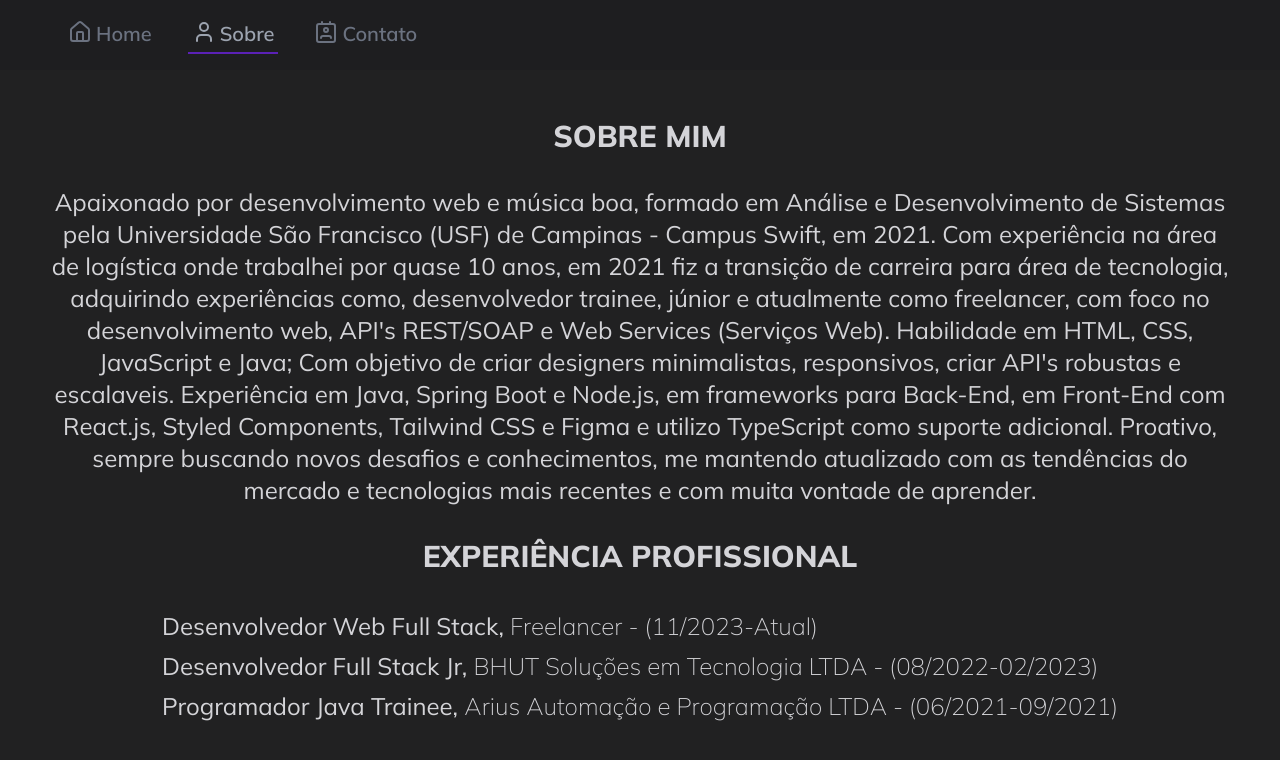
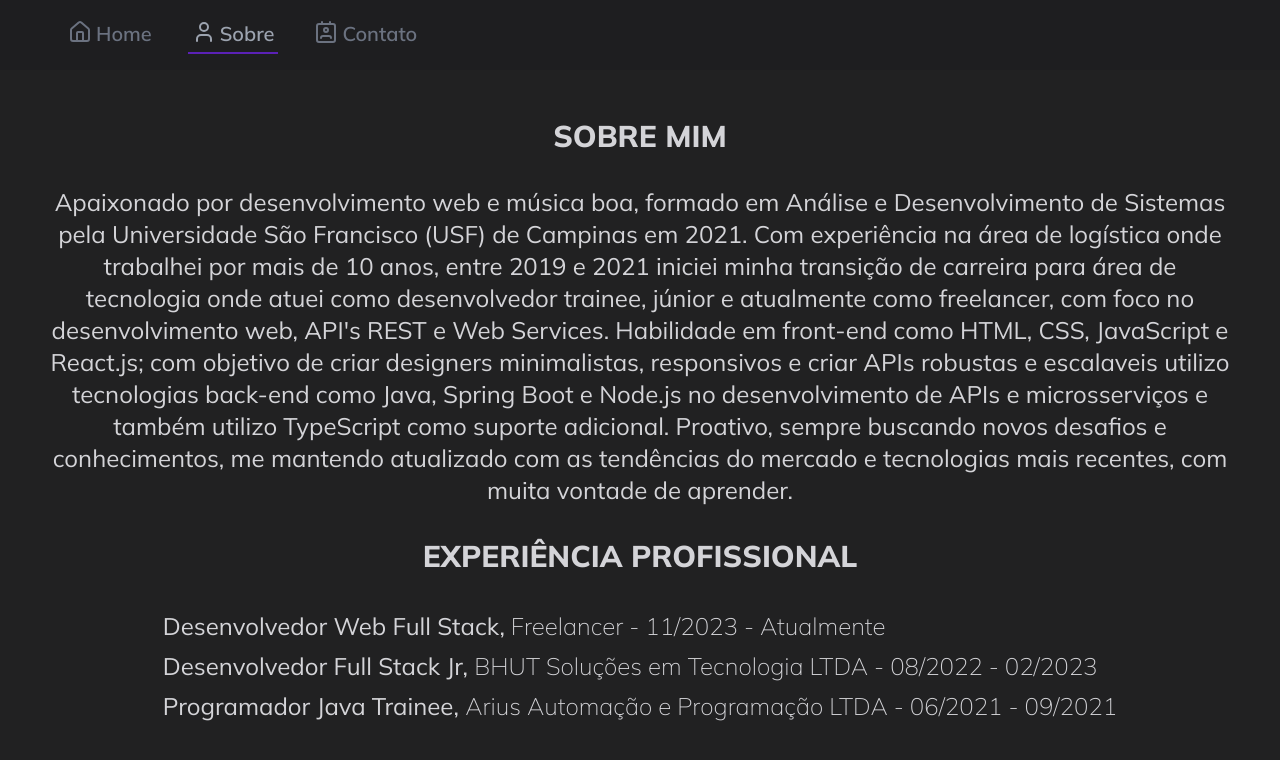
Before and after one commit to rafaelsousapereira/rafael-sousa-web-portfolio, a React (Vite) app: page /about in a window 1280 px wide. Shown: the top 760 px of the page. Built offline with nearby package versions, Linux system fonts and the light colour scheme; a web font is replaced by a local one.

Commit message:
fix: add update about description

```diff
--- a/src/data/data.ts
+++ b/src/data/data.ts
@@ -40,16 +40,15 @@ export const metadata: MetadataType = {
   about: {
     titles: ["Sobre mim", "Experiência Profissional"],
     description: `
-      Apaixonado por desenvolvimento web e música boa, formado em Análise e Desenvolvimento de Sistemas pela Universidade São Francisco (USF) de Campinas - Campus Swift, em 2021.
-      Com experiência na área de logística onde trabalhei por quase 10 anos, em 2021 fiz a transição de carreira para área de tecnologia, adquirindo experiências como, desenvolvedor trainee, júnior e atualmente como freelancer, com foco no desenvolvimento web, API's REST/SOAP e Web Services (Serviços Web).
-      Habilidade em HTML, CSS, JavaScript e Java; Com objetivo de criar designers minimalistas, responsivos, criar API's robustas e escalaveis.
-      Experiência em Java, Spring Boot e Node.js, em frameworks para Back-End, em Front-End com React.js, Styled Components, Tailwind CSS e Figma e utilizo TypeScript como suporte adicional.
-      Proativo, sempre buscando novos desafios e conhecimentos, me mantendo atualizado com as tendências do mercado e tecnologias mais recentes e com muita vontade de aprender.
+      Apaixonado por desenvolvimento web e música boa, formado em Análise e Desenvolvimento de Sistemas pela Universidade São Francisco (USF) de Campinas em 2021.
+      Com experiência na área de logística onde trabalhei por mais de 10 anos, entre 2019 e 2021 iniciei minha transição de carreira para área de tecnologia onde atuei como desenvolvedor trainee, júnior e atualmente como freelancer, com foco no desenvolvimento web, API's REST e Web Services.
+      Habilidade em front-end como HTML, CSS, JavaScript e React.js; com objetivo de criar designers minimalistas, responsivos e criar APIs robustas e escalaveis utilizo tecnologias back-end como Java, Spring Boot e Node.js no desenvolvimento de APIs e microsserviços e também utilizo TypeScript como suporte adicional.
+      Proativo, sempre buscando novos desafios e conhecimentos, me mantendo atualizado com as tendências do mercado e tecnologias mais recentes, com muita vontade de aprender.
     `,
     experience: [
-      "Desenvolvedor Web Full Stack, Freelancer - (11/2023-Atual)",
-      "Desenvolvedor Full Stack Jr, BHUT Soluções em Tecnologia LTDA - (08/2022-02/2023)",
-      "Programador Java Trainee,    Arius Automação e Programação LTDA - (06/2021-09/2021)"
+      "Desenvolvedor Web Full Stack, Freelancer - 11/2023 - Atualmente",
+      "Desenvolvedor Full Stack Jr, BHUT Soluções em Tecnologia LTDA - 08/2022 - 02/2023",
+      "Programador Java Trainee,    Arius Automação e Programação LTDA - 06/2021 - 09/2021"
     ]
   }
 }
```
